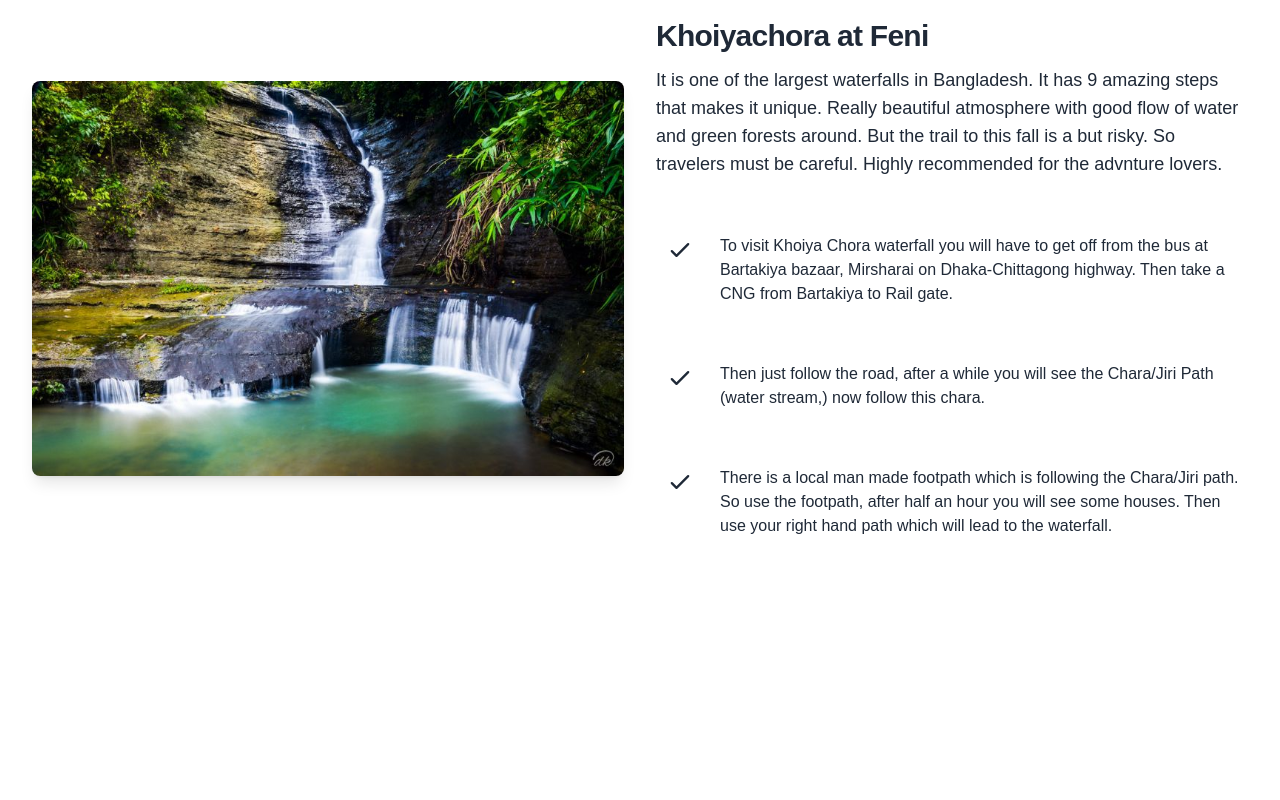
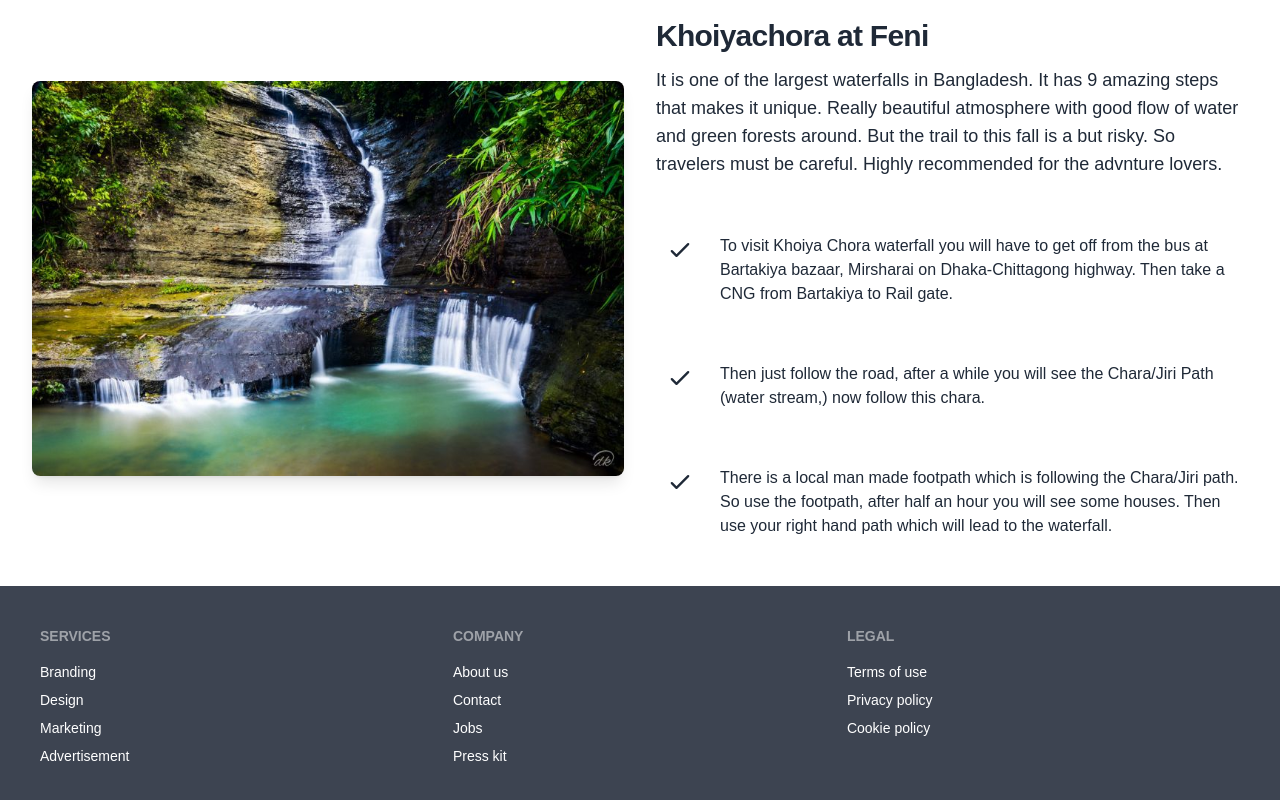
Before and after one commit to Nahid-07/Travelog-client, a React (Create React App) app: page / in a window 1280 px wide. Shown: the part 2295-3095 px from the top of the page. Before the commit the page ends 2881 px from the top, so only its background shows below. Built offline with nearby package versions, Linux system fonts and the light colour scheme; no server answers.

Commit message:
added footer

```diff
--- /dev/null
+++ b/src/Components/Footer/Footer.js
@@ -0,0 +1,30 @@
+import React from 'react';
+
+const Footer = () => {
+    return (
+        <footer className="footer p-10 bg-neutral text-neutral-content">
+  <div>
+    <span className="footer-title">Services</span>
+    <a href='#' className="link link-hover">Branding</a>
+    <a href='#' className="link link-hover">Design</a>
+    <a href='#' className="link link-hover">Marketing</a>
+    <a href='#' className="link link-hover">Advertisement</a>
+  </div>
+  <div>
+    <span className="footer-title">Company</span>
+    <a href='#' className="link link-hover">About us</a>
+    <a href='#' className="link link-hover">Contact</a>
+    <a href='#' className="link link-hover">Jobs</a>
+    <a href='#' className="link link-hover">Press kit</a>
+  </div>
+  <div>
+    <span className="footer-title">Legal</span>
+    <a href='#' className="link link-hover">Terms of use</a>
+    <a href='#' className="link link-hover">Privacy policy</a>
+    <a href='#' className="link link-hover">Cookie policy</a>
+  </div>
+</footer>
+    );
+};
+
+export default Footer;
--- a/src/Components/Home/PartOfService.js
+++ b/src/Components/Home/PartOfService.js
@@ -36,9 +36,9 @@ const PartOfService = () => {
                   />
                 </div>
                 <div className="space-y-2">
-                  <a rel="noopener noreferrer" href="#" className="block">
+                  <div rel="noopener noreferrer" href="#" className="block">
                     <h3 className="text-xl font-semibold ">{place.title}</h3>
-                  </a>
+                  </div>
                   <p className="leading-snug ">
                     {place.description.length > 100
                       ? place.description.slice(0, 100)
--- a/src/Layout/Main.js
+++ b/src/Layout/Main.js
@@ -1,5 +1,6 @@
 import React from 'react';
 import { Outlet } from 'react-router-dom';
+import Footer from '../Components/Footer/Footer';
 import Navbar from '../Components/Navbar/Navbar';
 
 const Main = () => {
@@ -7,6 +8,7 @@ const Main = () => {
         <div className='container mx-auto'>
             <Navbar></Navbar>
             <Outlet></Outlet>
+            <Footer></Footer>
         </div>
     );
 };
```
